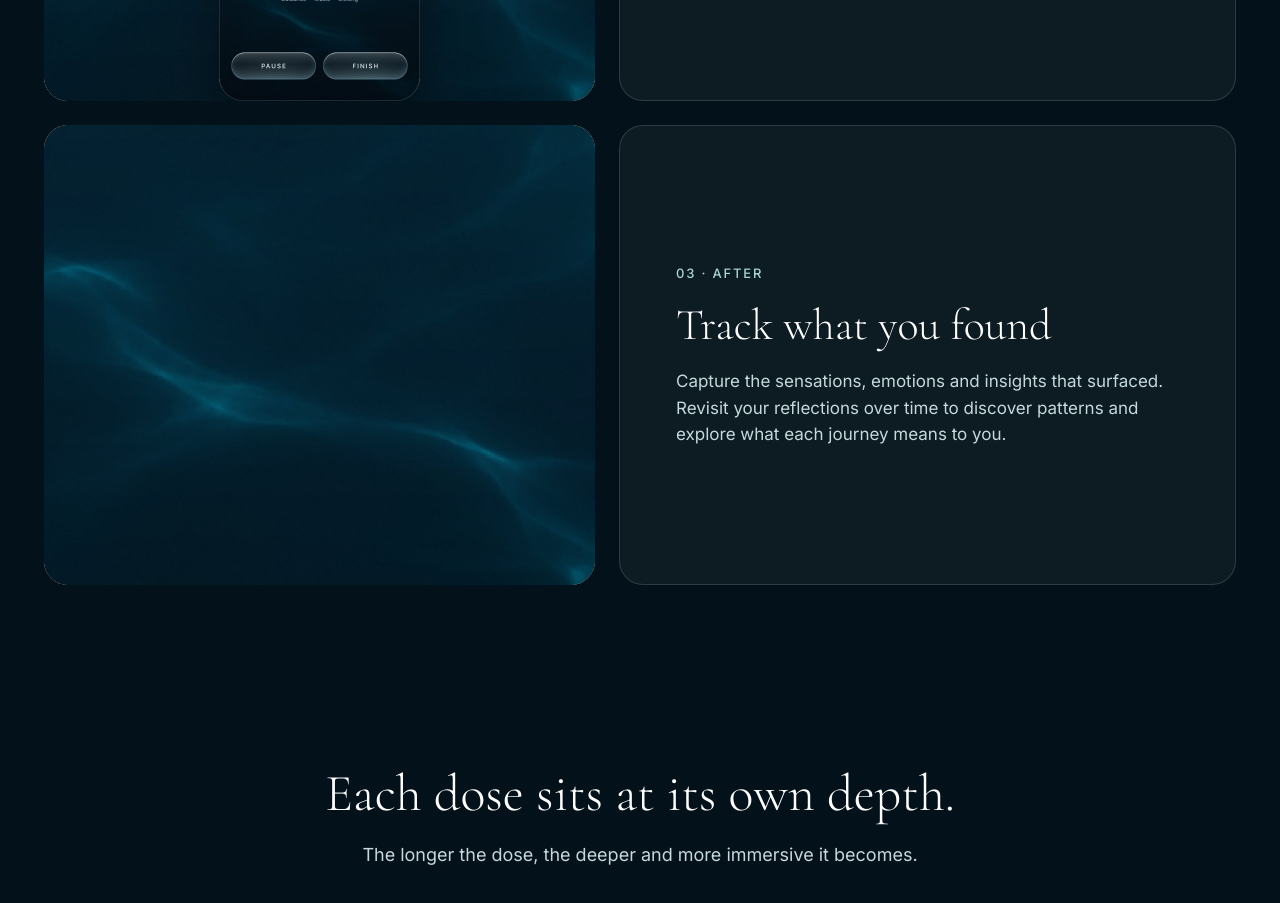
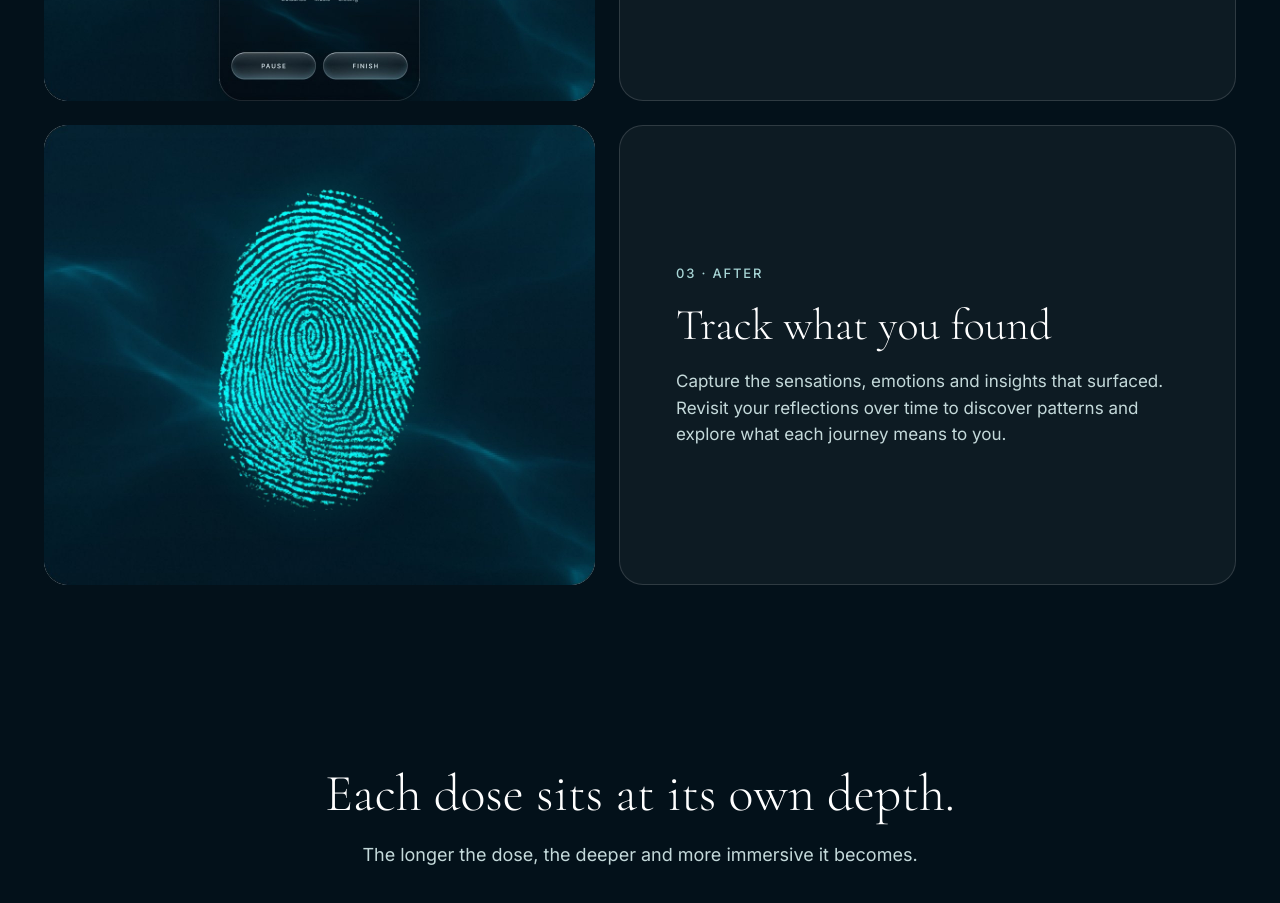
Before and after one commit to Vivvcaro/phononaut-website, a plain HTML site: page index.html in a window 1280 px wide. Shown: the part 3020-3923 px from the top of the page. Drawn offline with nearby package versions, Linux system fonts and the light colour scheme.

Commit message:
Add the fingerprint to step 3, Track what you found

```diff
--- a/index.html
+++ b/index.html
@@ -87,7 +87,7 @@
             </div>
           </article>
           <article class="step">
-            <div class="step__picture"><img src="images/step-found.jpg" alt="The reflection screen after a journey" width="551" height="460"></div>
+            <div class="step__picture step__picture--print"><img src="images/step-found.jpg" alt="" width="551" height="460"><img class="fingerprint" src="images/fingerprint.png" alt="A glowing turquoise fingerprint" width="430" height="700"></div>
             <div class="step__card">
               <p class="eyebrow">03 · After</p>
               <h3>Track what you found</h3>
--- a/styles.css
+++ b/styles.css
@@ -99,6 +99,8 @@ em { font-style: italic; }
 .step { display: grid; grid-template-columns: 551px 1fr; gap: 24px; }
 .step__picture { border-radius: 24px; overflow: hidden; background: var(--sea-2); }
 .step__picture img { width: 100%; height: 100%; object-fit: cover; }
+.step__picture--print { position: relative; }
+.step__picture .fingerprint { position: absolute; left: 50%; top: 50%; width: auto; height: 72%; object-fit: contain; transform: translate(-50%, -50%); filter: drop-shadow(0 0 24px rgba(0, 230, 230, .35)); }
 .step__card { display: flex; flex-direction: column; justify-content: center; gap: 18px; padding: 56px; border-radius: 24px; border: 1px solid var(--line); background: var(--card); }
 .step__card h3 { font-size: 44px; }
 .beta { margin-top: 10px; padding: 18px 22px; border-radius: 16px; border: 1px solid var(--line); font-size: 14px; }
```
Also changed, not shown: images/fingerprint.png (added), 1 other file.
